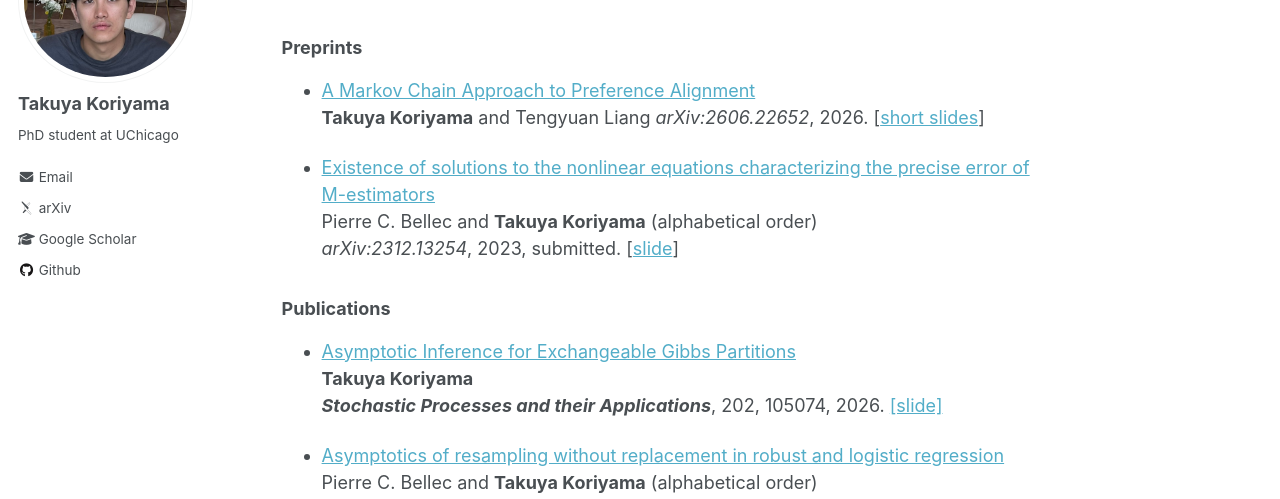
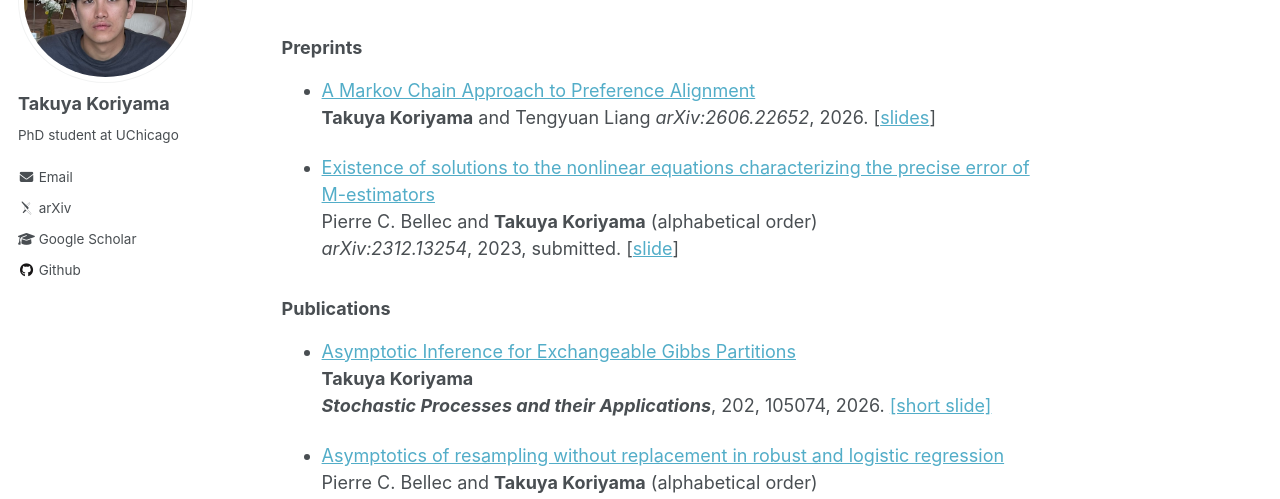
Before and after one commit to TakuyaKoriyama/takuyakoriyama.github.io, a Jekyll site: the page built from _pages/about.md, in a window 1280 px wide and 900 px high. Shown: the part 198-697 px from the top of the window. Built offline with Jekyll 4.4.1, drawn with Linux system fonts in a browser that asks for light colours; some web fonts are replaced; part of the change alters nothing that is shown.

```diff
--- a/_pages/about.md
+++ b/_pages/about.md
@@ -21,7 +21,7 @@ My current research includes
 ### Preprints
 * [A Markov Chain Approach to Preference Alignment](https://arxiv.org/abs/2606.22652)\\
 __Takuya Koriyama__ and Tengyuan Liang
-*arXiv:2606.22652*, 2026. [[short slides](../files/mchf_slide.pdf)]
+*arXiv:2606.22652*, 2026. [[slides](../files/mchf_slide.pdf)]
 
 * [Existence of solutions to the nonlinear equations characterizing the precise error of M-estimators](https://arxiv.org/abs/2312.13254)\\
 Pierre C. Bellec and __Takuya Koriyama__ (alphabetical order)\\
@@ -30,7 +30,7 @@ Pierre C. Bellec and __Takuya Koriyama__ (alphabetical order)\\
 ### Publications
 * [Asymptotic Inference for Exchangeable Gibbs Partitions](https://www.sciencedirect.com/science/article/pii/S0304414926002061)\\
 __Takuya Koriyama__\\
-__*Stochastic Processes and their Applications*__, 202, 105074, 2026. [[slide]](../files/slide_random_partition.pdf)
+__*Stochastic Processes and their Applications*__, 202, 105074, 2026. [[short slide]](../files/slide_random_partition.pdf)
 
 * [Asymptotics of resampling without replacement in robust and logistic regression](https://projecteuclid.org/journals/bernoulli/volume-32/issue-4/Asymptotics-of-resampling-without-replacement-in-robust-and-logistic-regression/10.3150/26-BEJ1979.short)\\
 Pierre C. Bellec and __Takuya Koriyama__ (alphabetical order) \\
```
